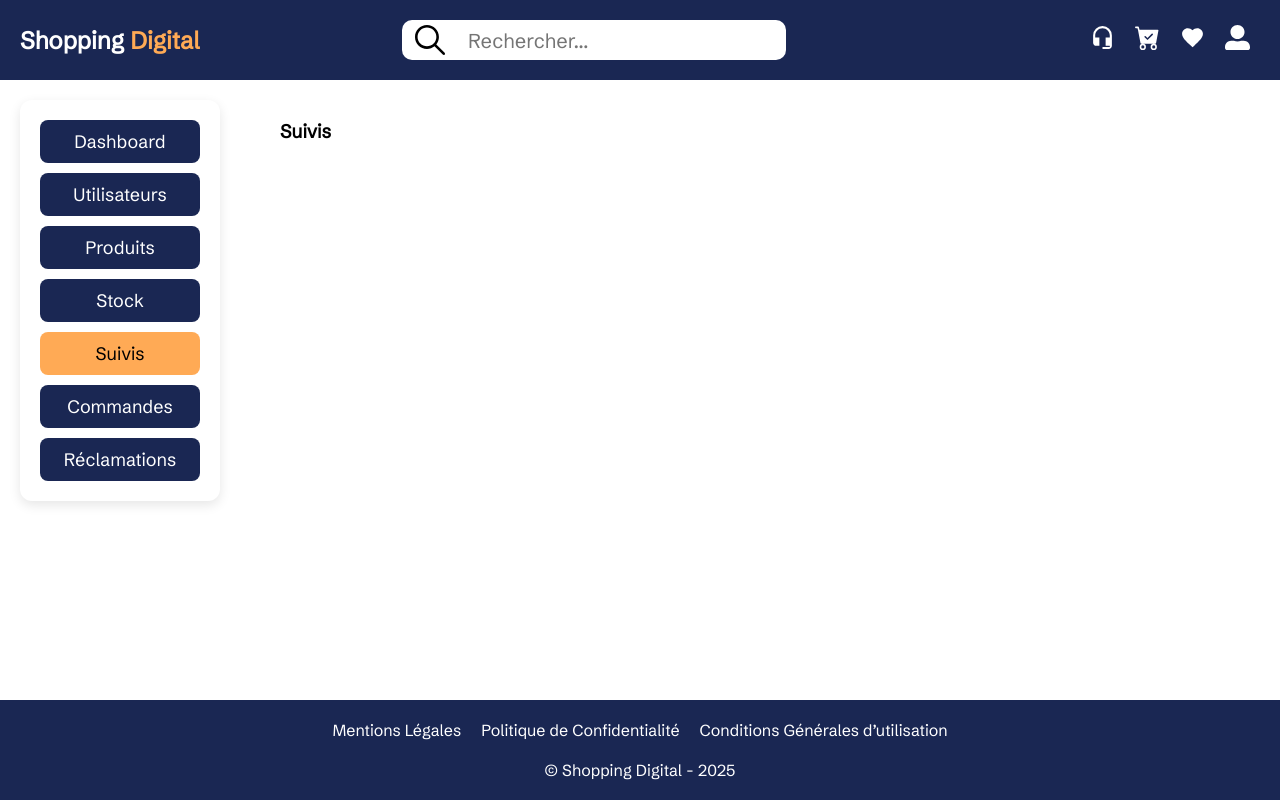
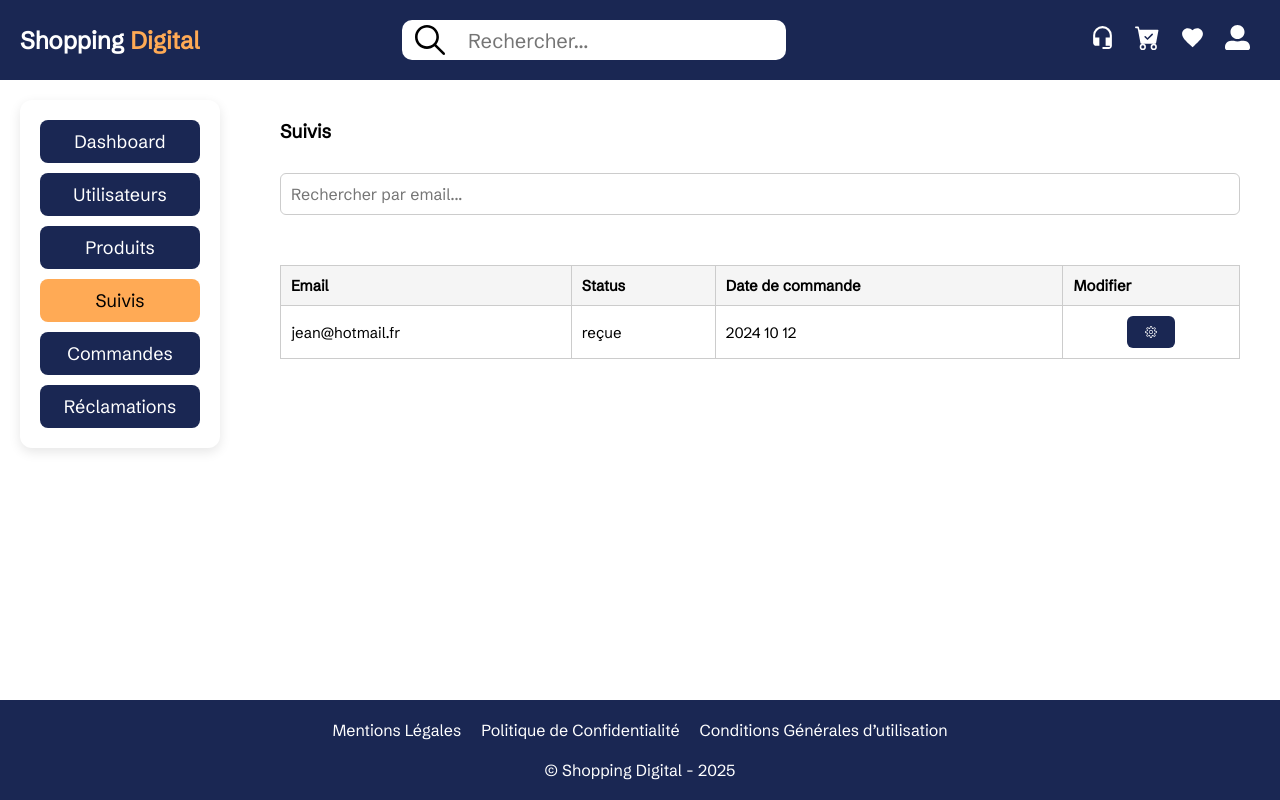
Before and after one commit to djerbiano/shopping-digital-v2, a Next.js app: page /admin/trackings in a window 1280 px wide. Built offline with nearby package versions, Linux system fonts and the light colour scheme.

Commit message:
update Products id page & implement order tracking page

```diff
--- a/app/(administrateur)/_components/NavBarAdmin.jsx
+++ b/app/(administrateur)/_components/NavBarAdmin.jsx
@@ -8,7 +8,6 @@ export default function NavBarAdmin() {
     { text: "Dashboard", path: "/admin" },
     { text: "Utilisateurs", path: "/admin/users" },
     { text: "Produits", path: "/admin/products" },
-    { text: "Stock", path: "/admin/stock" },
     { text: "Suivis", path: "/admin/trackings" },
     { text: "Commandes", path: "/admin/orders" },
     { text: "Réclamations", path: "/admin/claims" },
--- a/app/(administrateur)/admin/products/[productId]/page.jsx
+++ b/app/(administrateur)/admin/products/[productId]/page.jsx
@@ -26,7 +26,7 @@ const fakeProduct = {
   isNewCollection: false,
   isLimitedEdition: true,
   category: "TvSon",
-  stock: false,
+  stock: true,
   colors: [
     {
       color: "black",
--- a/app/(administrateur)/admin/products/page.jsx
+++ b/app/(administrateur)/admin/products/page.jsx
@@ -65,7 +65,7 @@ const fakeProducts = [
     isNewCollection: false,
     isLimitedEdition: false,
     category: "Informatique",
-    stock: true,
+    stock: false,
     colors: [
       {
         color: "black",
@@ -361,12 +361,14 @@ export default function Products() {
     isTopSeller: false,
     isNewCollection: false,
     isLimitedEdition: false,
+    isOutOfStock: false,
   });
   const filterLabels = {
     isOnSale: "En promotion",
     isTopSeller: "Top ventes",
     isNewCollection: "Nouvelle collection",
     isLimitedEdition: "Édition limitée",
+    isOutOfStock: "En rupture de stock",
   };
   const [selectedCategory, setSelectedCategory] = useState("");
 
@@ -376,6 +378,7 @@ export default function Products() {
       (!filters.isTopSeller || p.isTopSeller) &&
       (!filters.isNewCollection || p.isNewCollection) &&
       (!filters.isLimitedEdition || p.isLimitedEdition) &&
+      (!filters.isOutOfStock || !p.stock) &&
       (!selectedCategory || p.category === selectedCategory)
   );
 
--- a/app/(administrateur)/admin/trackings/page.jsx
+++ b/app/(administrateur)/admin/trackings/page.jsx
@@ -1,8 +1,114 @@
+"use client";
+import { useState } from "react";
+import { useRouter } from "next/navigation";
 import styles from "../../admin.module.css";
+import trackingsStyles from "./trackings.module.css";
+import { CiSettings } from "react-icons/ci";
 export default function Trackings() {
+  const router = useRouter();
+  const [emailSearch, setEmailSearch] = useState("");
+  const commande = {
+    _id: "670ad03962c4e9da42d41aa5",
+    products: [
+      {
+        product: "6587b4c4f47cf256dd5b6fef",
+        color: "Bleu",
+        size: '7"',
+        quantity: 1,
+        price: 699,
+        _id: "670ad03962c4e9da42d41aa6",
+      },
+    ],
+    user: "659f87d69822ba170095ea38",
+    email: "jean@hotmail.fr",
+    status: "reçue",
+    statusHistory: [
+      {
+        status: "payée",
+        startDate: "2024-10-12T19:38:33.305Z",
+        _id: "670ad03962c4e9da42d41aa7",
+      },
+      {
+        status: "expédiée",
+        startDate: "2024-10-13T01:49:03.718Z",
+        _id: "670b2a0c8f7415d01f7c553c",
+      },
+      {
+        status: "reçue",
+        startDate: "2024-10-13T01:49:03.718Z",
+        _id: "670b2a138f7415d01f7c5558",
+      },
+      {
+        status: "expédiée",
+        startDate: "2024-10-13T01:49:03.718Z",
+        _id: "670b2a688f7415d01f7c55c3",
+      },
+      {
+        status: "expédiée",
+        startDate: "2024-10-13T01:49:03.718Z",
+        _id: "670b2aaa8f7415d01f7c5660",
+      },
+      {
+        status: "reçue",
+        startDate: "2024-10-20T19:56:08.893Z",
+        _id: "6715605850de4a3e5a6794e7",
+      },
+    ],
+    total: 699,
+    billingAddress: "v",
+    shippingAddress: "v",
+    trackingNumber: "670ad03962c4e9da42d41aa8",
+    createdAt: "2024-10-12T19:38:33.311Z",
+    updatedAt: "2024-10-20T19:56:08.907Z",
+    __v: 5,
+  };
+
+  const handleTrackingClick = (id) => {
+    router.push(`/admin/trackings/${id}`);
+  };
+
   return (
     <section aria-labelledby="section-trackings" className={styles.adminContent}>
       <h3 id="section-trackings">Suivis</h3>
+      <div className={trackingsStyles.searchBar}>
+        <label htmlFor="emailSearch" className={styles.srOnly}>
+          Rechercher par email:
+        </label>
+        <input
+          type="search"
+          id="emailSearch"
+          placeholder="Rechercher par email..."
+          value={emailSearch}
+          onChange={(e) => setEmailSearch(e.target.value)}
+        />
+      </div>
+      <table className={trackingsStyles.trackingsTable}>
+        <thead>
+          <tr>
+            <th>Email</th>
+            <th>Status</th>
+            <th>Date de commande</th>
+            <th>Modifier</th>
+          </tr>
+        </thead>
+        <tbody>
+          <tr key={commande._id}>
+            <td data-label="Email">{commande.email}</td>
+            <td data-label="Status">{commande.status}</td>
+            <td data-label="Date de commande">{commande.createdAt.split("T")[0].replace(/-/g, " ")}</td>
+            <td data-label="Modifier">
+              <button
+                type="button"
+                className={trackingsStyles.viewButton}
+                title="Modifier le produit"
+                onClick={() => handleTrackingClick(commande._id)}
+              >
+                <CiSettings />
+              </button>
+            </td>
+          </tr>
+        </tbody>
+      </table>
     </section>
   );
 }
--- /dev/null
+++ b/app/(administrateur)/admin/trackings/trackings.module.css
@@ -0,0 +1,100 @@
+.srOnly {
+  position: absolute;
+  width: 1px;
+  height: 1px;
+  padding: 0;
+  margin: -1px;
+  overflow: hidden;
+  clip-path: inset(50%);
+  white-space: nowrap;
+  border: 0;
+}
+.error {
+  color: var(--color-red);
+}
+.searchBar {
+  margin-bottom: 20px;
+}
+.searchBar input {
+  width: 100%;
+  padding: 10px;
+  font-size: 16px;
+  border-radius: 6px;
+  border: 1px solid #ccc;
+}
+.trackingsTable {
+  width: 100%;
+  border-collapse: collapse;
+  font-size: 15px;
+}
+
+.trackingsTable th,
+.trackingsTable td {
+  border: 1px solid #ccc;
+  padding: 10px;
+  text-align: left;
+}
+.trackingsTable td:last-child {
+  text-align: center;
+}
+.trackingsTable thead {
+  background-color: #f5f5f5;
+}
+.trackingsTable td:last-child .viewButton {
+  display: inline-flex;
+  justify-content: center;
+  align-items: center;
+  padding: 8px 16px;
+  font-size: 16px;
+  border-radius: 6px;
+  border: none;
+  background-color: var(--color-secondary);
+  color: rgb(255, 255, 255);
+  cursor: pointer;
+  transition: background-color 0.2s ease;
+}
+
+.trackingsTable td:last-child .viewButton:hover {
+  background-color: #2563eb;
+}
+@media (max-width: 767.98px) {
+  .trackingsTable thead {
+    display: none;
+  }
+
+  .trackingsTable,
+  .trackingsTable tbody,
+  .trackingsTable tr,
+  .trackingsTable td {
+    display: block;
+    width: 100%;
+  }
+
+  .trackingsTable tr {
+    margin-bottom: 16px;
+    border: 1px solid #ddd;
+    border-radius: 8px;
+    padding: 10px;
+    background-color: #fff;
+  }
+
+  .trackingsTable td {
+    text-align: right;
+    padding-left: 20px;
+    position: relative;
+  }
+
+  .trackingsTable td::before {
+    content: attr(data-label);
+    position: absolute;
+    left: 16px;
+    width: 45%;
+    padding-right: 10px;
+    white-space: nowrap;
+    text-align: left;
+    font-weight: bold;
+  }
+  .trackingsTable td:last-child {
+    text-align: right;
+  }
+}
```
Also changed, not shown: app/(administrateur)/admin/stock/page.jsx (deleted, +0 -8 lines), app/(administrateur)/admin/trackings/[commandeId]/page.jsx (added, +94 -0 lines).
